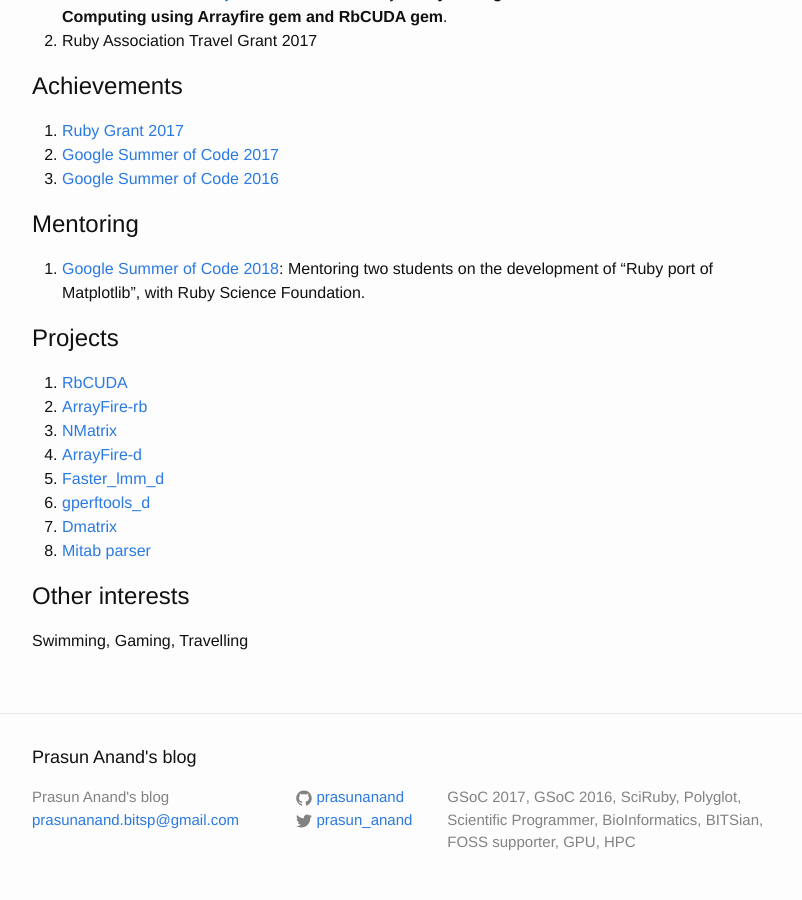
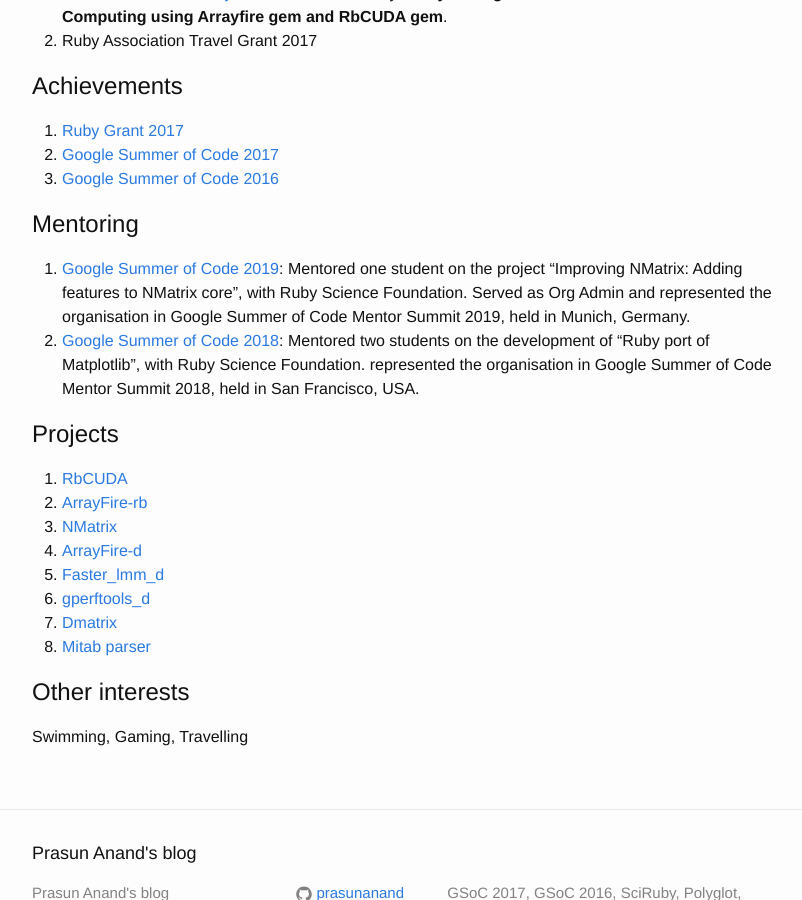
Before and after one commit to prasunanand/prasunanand.github.io, a Jekyll site: the page built from about.md, in a window 1280 px wide and 900 px high, scrolled down 2123 px. Shown: the whole window, without its empty margins (238-1040 px from the left). Built offline with Jekyll 4.4.1, drawn with Linux system fonts in a browser that asks for light colours; some of the changed text lies outside the part shown.

Commit message:
Add GSoC 2019, Uarray and Unumpy

```diff
--- a/about.md
+++ b/about.md
@@ -4,7 +4,7 @@
 permalink: /about/
 ---
 
-Hi, I am Prasun. I work as a software engineer at [Quansight](https://www.quansight.com/). Currently I am working on the [Pytorch](https://pytorch.org/) library.
+Hi, I am Prasun. I work as a software engineer at [Quansight](https://www.quansight.com/). Currently I am working on the [Pytorch](https://pytorch.org/) library. I am contributing to [Uarray](https://github.com/Quansight-Labs/uarray) and [Unumpy](https://github.com/Quansight-Labs/unumpy) development.
 
 I am a huge supporter of Open-source software and love Bioinformatics. I am involved with different open-source projects aimed at super fast Scientific Computing on Python, Ruby and D.
 
@@ -90,7 +90,8 @@
 
 # Mentoring
 
-1. [Google Summer of Code 2018](https://summerofcode.withgoogle.com/organizations/6467792971235328/): Mentoring two students on the development of "Ruby port of Matplotlib", with Ruby Science Foundation.
+1. [Google Summer of Code 2019](https://summerofcode.withgoogle.com/archive/2019/organizations/6207728010133504/):  Mentored one student on the project "Improving NMatrix: Adding features to NMatrix core", with Ruby Science Foundation. Served as Org Admin and represented the organisation in Google Summer of Code Mentor Summit 2019, held in Munich, Germany.
+2. [Google Summer of Code 2018](https://summerofcode.withgoogle.com/organizations/6467792971235328/): Mentored two students on the development of "Ruby port of Matplotlib", with Ruby Science Foundation. represented the organisation in Google Summer of Code Mentor Summit 2018, held in San Francisco, USA.
 
 # Projects
 
```
Also changed, not shown: other parts of about.md (+1 -1 lines).
